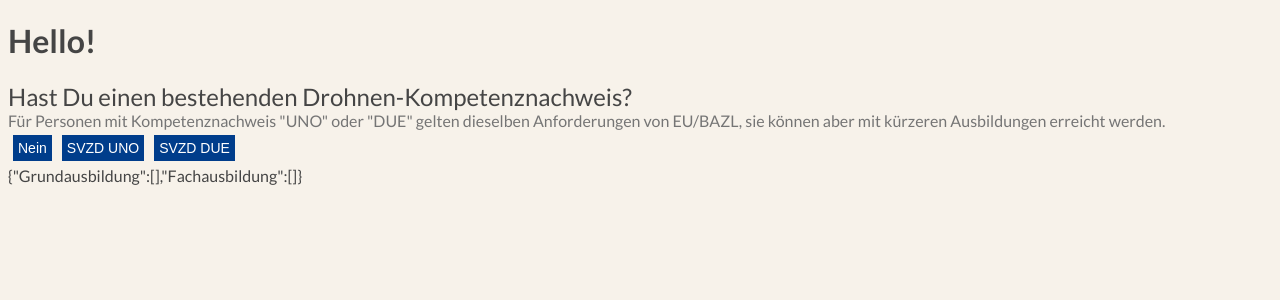
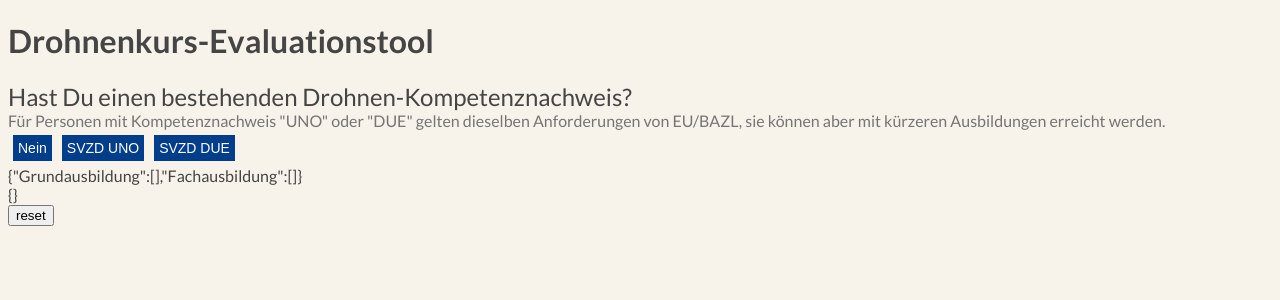
Before and after one commit to tcs-remotevision/drohnenkurs-evaluationstool, a Svelte app: page / in a window 1280 px wide. Shown: the top 300 px of the page. Built offline with nearby package versions, Linux system fonts and the light colour scheme.

Commit message:
reset progress

```diff
--- a/src/App.svelte
+++ b/src/App.svelte
@@ -1,16 +1,19 @@
 <script>
 import { question } from "./stores/questionStore"
 import { result } from "./stores/resultStore"
+import { progress } from "./stores/progressStore"
 import Question from "./Question.svelte"
 </script>
 
 <style>
 </style>
 
-<h1>Hello!</h1>
+<h1>Drohnenkurs-Evaluationstool</h1>
 <div>
 {#if $question}
 	<Question question={$question} />
 {/if}
 <div>{JSON.stringify($result)}</div>
+<div>{JSON.stringify($progress.currentScores)}</div>
+<button on:click={progress.reset}>reset</button>
 </div>
--- a/src/stores/progressStore.js
+++ b/src/stores/progressStore.js
@@ -1,11 +1,15 @@
 import { writable } from "svelte/store"
 import { mapValues } from "lodash-es"
 
-function createStore() {
-    const {subscribe, update } = writable({
+function getInitialValue() {
+    return {
         currentQuestion: 0,
         currentScores: {}
-    })
+    }
+}
+
+function createStore() {
+    const {subscribe, update, set } = writable(getInitialValue())
 
     return {
         subscribe,
@@ -19,6 +23,9 @@
                     currentQuestion: state.currentQuestion + 1
                 }
             })
+        },
+        reset() {
+            set(getInitialValue())
         }
     }
 }
```
